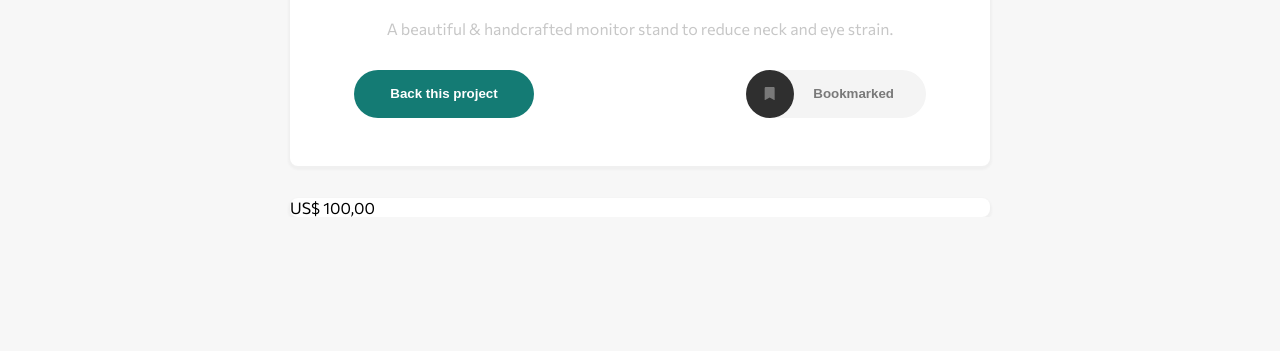
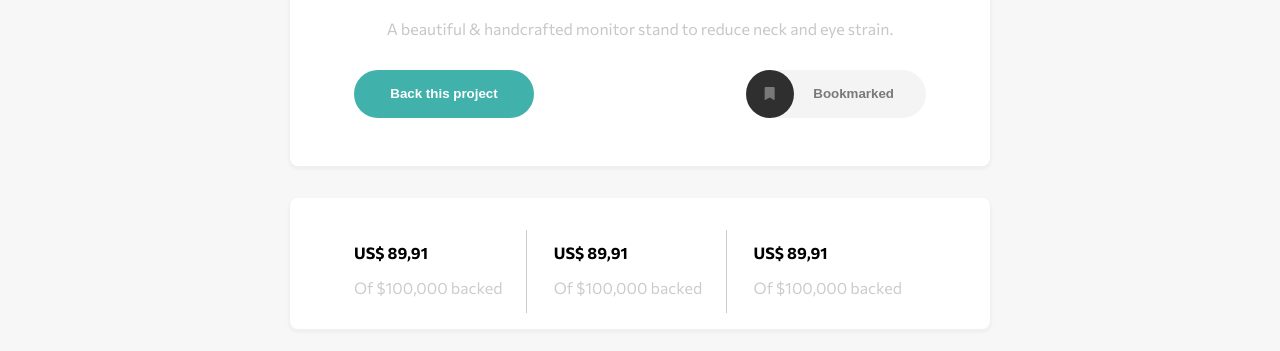
Before and after one commit to PedroMakengo/crowdfunding, a Next.js app: page / in a window 1280 px wide. Shown: the part 657-1008 px from the top of the page. Before the commit the page ends 874 px from the top, so only its background shows below. Built offline with nearby package versions, Linux system fonts and the light colour scheme.

Commit message:
Adicionando o componente ItemStaticNumber

```diff
--- a/src/components/Button/style.module.scss
+++ b/src/components/Button/style.module.scss
@@ -5,7 +5,7 @@
   border-radius: 50px;
   padding: 0 0;
 
-  background: hsl(176, 72%, 28%);
+  background: #41b1ab;
 
   display: flex;
   align-items: center;
--- /dev/null
+++ b/src/components/ItemStaticNumber/index.tsx
@@ -0,0 +1,10 @@
+import style from "./style.module.scss";
+
+export function ItemStaticNumber(props) {
+  return (
+    <div className="item">
+      <h1>{props.value}</h1>
+      <p>Of $100,000 backed</p>
+    </div>
+  );
+}
--- a/src/components/StaticNumber/index.tsx
+++ b/src/components/StaticNumber/index.tsx
@@ -1,7 +1,8 @@
+import { ItemStaticNumber } from "../ItemStaticNumber";
 import style from "./style.module.scss";
 
 export function StaticNumber() {
-  const value = 100;
+  const value = 89.914;
   const s = value.toLocaleString("PT-BR", {
     style: "currency",
     currency: "USD",
@@ -10,7 +11,11 @@ export function StaticNumber() {
   return (
     <section className={style.staticnumber}>
       <div className={style.container}>
-        <div className="item">{s}</div>
+        <div className={style.itemstatic}>
+          <ItemStaticNumber value={s} />
+          <ItemStaticNumber value={s} />
+          <ItemStaticNumber value={s} />
+        </div>
       </div>
     </section>
   );
--- a/src/components/StaticNumber/style.module.scss
+++ b/src/components/StaticNumber/style.module.scss
@@ -7,4 +7,33 @@
   border-radius: 0.5rem;
 
   margin-top: 2rem;
+  margin-bottom: 4rem;
+
+  .container {
+    padding: 1rem 4rem;
+
+    .itemstatic {
+      display: flex;
+      align-items: center;
+      justify-content: space-between;
+      margin-top: 1rem;
+
+      div {
+        border-right: 1px solid #ccc;
+        padding-right: 1.5rem;
+
+        h1 {
+          font-size: 1rem;
+        }
+        p {
+          font-size: 1rem;
+          color: #ccc;
+        }
+
+        &:last-child {
+          border-right: 0;
+        }
+      }
+    }
+  }
 }
```
Also changed, not shown: src/components/ItemStaticNumber/style.module.scss (added).
